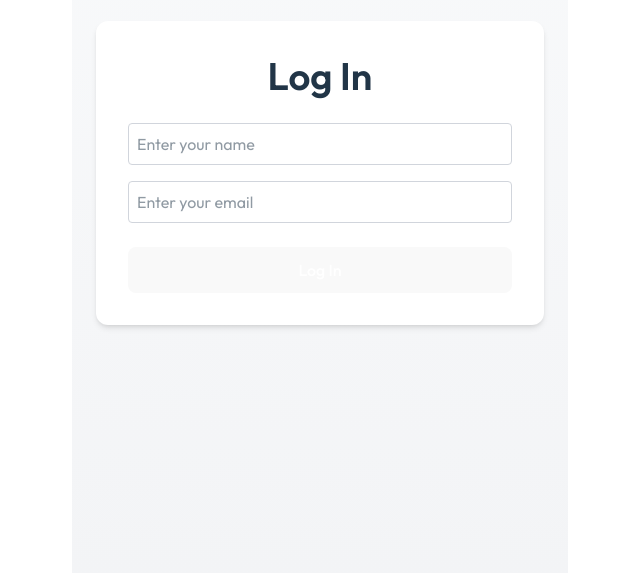
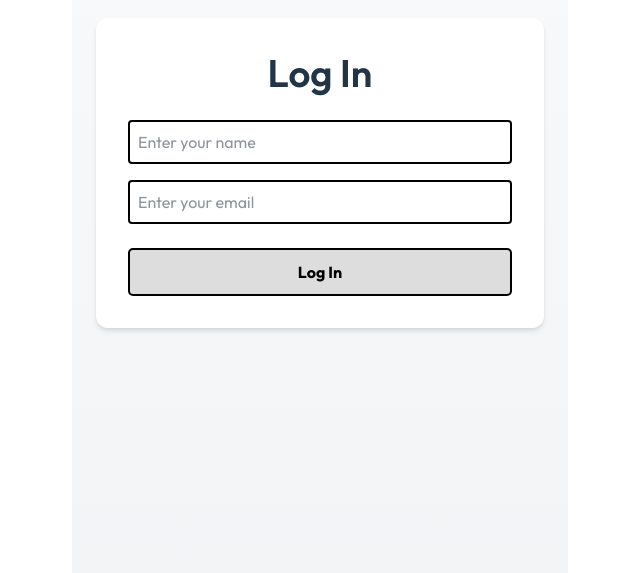
Before and after one commit to mikaelra/tjuvpakk-frontend, a React (Vite) app: page /login in a window 1280 px wide. Shown: the part 227-800 px from the top of the page, without its empty margins (320-960 px from the left). Built offline with nearby package versions, Linux system fonts and the light colour scheme; a web font is replaced by a local one.

Commit message:
Login og signup bruker email som verification

```diff
--- a/src/App.tsx
+++ b/src/App.tsx
@@ -75,10 +75,11 @@ function Home() {
 
   const handleCreate = async () => {
     if (!name) return;
+    const playerEmail = localStorage.getItem("playerEmail") || "";
     const res = await fetch(`${BACKEND_URL}/create_lobby`, {
       method: "POST",
       headers: { "Content-Type": "application/json" },
-      body: JSON.stringify({ name })
+      body: JSON.stringify({ name, email: playerEmail })
     });
     if (!res.ok) {
       const errorData = await res.json();
@@ -90,13 +91,19 @@ function Home() {
     navigate(`/lobby/${data.lobby_id}`);
   };
 
+
+
 const handleJoin = async () => {
   if (!name || !joinCode) return;
+
+  const playerEmail = localStorage.getItem("playerEmail") || "";
+
   const res = await fetch(`${BACKEND_URL}/join_lobby/${joinCode}`, {
     method: "POST",
     headers: { "Content-Type": "application/json" },
-      body: JSON.stringify({ name })
+    body: JSON.stringify({ name, email: playerEmail }),
   });
+
   if (res.ok) {
     localStorage.setItem("playerName", name);
     navigate(`/lobby/${joinCode}`);
@@ -105,6 +112,7 @@ function Home() {
     alert(errorData.error);
   }
 };
+
 
   return (
     <div className="relative w-screen min-h-screen flex flex-col items-center justify-center text-white bg-cover bg-center" style={{ backgroundImage: `url(/images/bakgrunn.png)` }}>
--- a/src/Login.tsx
+++ b/src/Login.tsx
@@ -29,6 +29,7 @@ export default function Login() {
 
       // Success
       localStorage.setItem("playerName", name);
+      localStorage.setItem("playerEmail", email);
       navigate("/");
     } catch (err) {
       console.error("Login error:", err);
@@ -46,7 +47,7 @@ export default function Login() {
           placeholder="Enter your name"
           value={name}
           onChange={(e) => setName(e.target.value)}
-          className="w-full mb-4 p-2 border border-gray-300 rounded"
+          className="w-full mb-4 p-2 border-2 border-black rounded text-gray-800"
         />
 
         <input
@@ -54,14 +55,23 @@ export default function Login() {
           placeholder="Enter your email"
           value={email}
           onChange={(e) => setEmail(e.target.value)}
-          className="w-full mb-6 p-2 border border-gray-300 rounded"
+          className="w-full mb-6 p-2 border-2 border-black rounded text-gray-800"
         />
 
         {error && <p className="text-red-500 mb-4 text-center">{error}</p>}
 
         <button
           onClick={handleLogin}
-          className="w-full bg-blue-600 hover:bg-blue-700 text-white font-bold py-2 px-4 rounded"
+          style={{
+            padding: "10px 20px",
+            border: "2px solid black",
+            borderRadius: "5px",
+            backgroundColor: "#ddd",
+            color: "black",
+            fontWeight: "bold",
+            cursor: "pointer",
+            width: "100%",
+          }}
         >
           Log In
         </button>
--- a/src/Signup.tsx
+++ b/src/Signup.tsx
@@ -24,7 +24,7 @@ export default function Signup() {
 
       if (!res.ok) {
         const data = await res.json();
-        setError(data.error || "Name failed.");
+        setError(data.error || "Signup failed.");
         return;
       }
 
@@ -32,6 +32,7 @@ export default function Signup() {
       localStorage.setItem("playerName", name);
       localStorage.setItem("playerEmail", email);
       setSuccess(true);
+      setError(""); // Clear any old errors
     } catch (err) {
       console.error("Signup error:", err);
       setError("Server error. Please try again.");
@@ -41,14 +42,16 @@ export default function Signup() {
   return (
     <div className="min-h-screen flex flex-col items-center justify-center bg-gradient-to-b from-gray-50 to-gray-100 p-6">
       <div className="bg-white p-8 rounded-xl shadow-md w-full max-w-md">
-        <h2 className="text-2xl font-bold text-center mb-6">Claim Your Name</h2>
+        <h2 className="text-2xl font-bold text-center mb-6">Create User</h2>
 
+        {!success && (
+          <>
             <input
               type="text"
               placeholder="Enter your name"
               value={name}
               onChange={(e) => setName(e.target.value)}
-          className="w-full mb-4 p-2 border-2 border-black rounded"
+              className="w-full mb-4 p-2 border-2 border-black rounded text-gray-800"
             />
 
             <input
@@ -56,7 +59,7 @@ export default function Signup() {
               placeholder="Enter your email"
               value={email}
               onChange={(e) => setEmail(e.target.value)}
-          className="w-full mb-6 p-2 border-2 border-black rounded"
+              className="w-full mb-6 p-2 border-2 border-black rounded text-gray-800"
             />
 
             {error && <p className="text-red-500 mb-4 text-center">{error}</p>}
@@ -65,36 +68,38 @@ export default function Signup() {
               onClick={handleSignup}
               style={{
                 padding: "10px 20px",
-            margin: "5px",
                 border: "2px solid black",
                 borderRadius: "5px",
                 backgroundColor: "#ddd",
                 color: "black",
                 fontWeight: "bold",
                 cursor: "pointer",
-            width: "100%"
+                width: "100%",
               }}
             >
-          Claim Name
+              Create User
             </button>
+          </>
+        )}
 
         {success && (
-          <div className="text-center mt-6">
+          <div className="flex flex-col items-center">
+            <p className="text-green-600 font-bold mb-6 text-center">
+              🎉 Successfully created your account!
+            </p>
             <Link
               to="/login"
               style={{
                 padding: "10px 20px",
-                margin: "5px",
                 border: "2px solid black",
                 borderRadius: "5px",
                 backgroundColor: "#ddd",
                 color: "black",
                 fontWeight: "bold",
-                display: "inline-block",
-                textDecoration: "none"
+                textDecoration: "none",
               }}
             >
-              Go to Login
+              Go to Log In
             </Link>
           </div>
         )}
```
Lines whose indentation alone changed are shown as unchanged.
